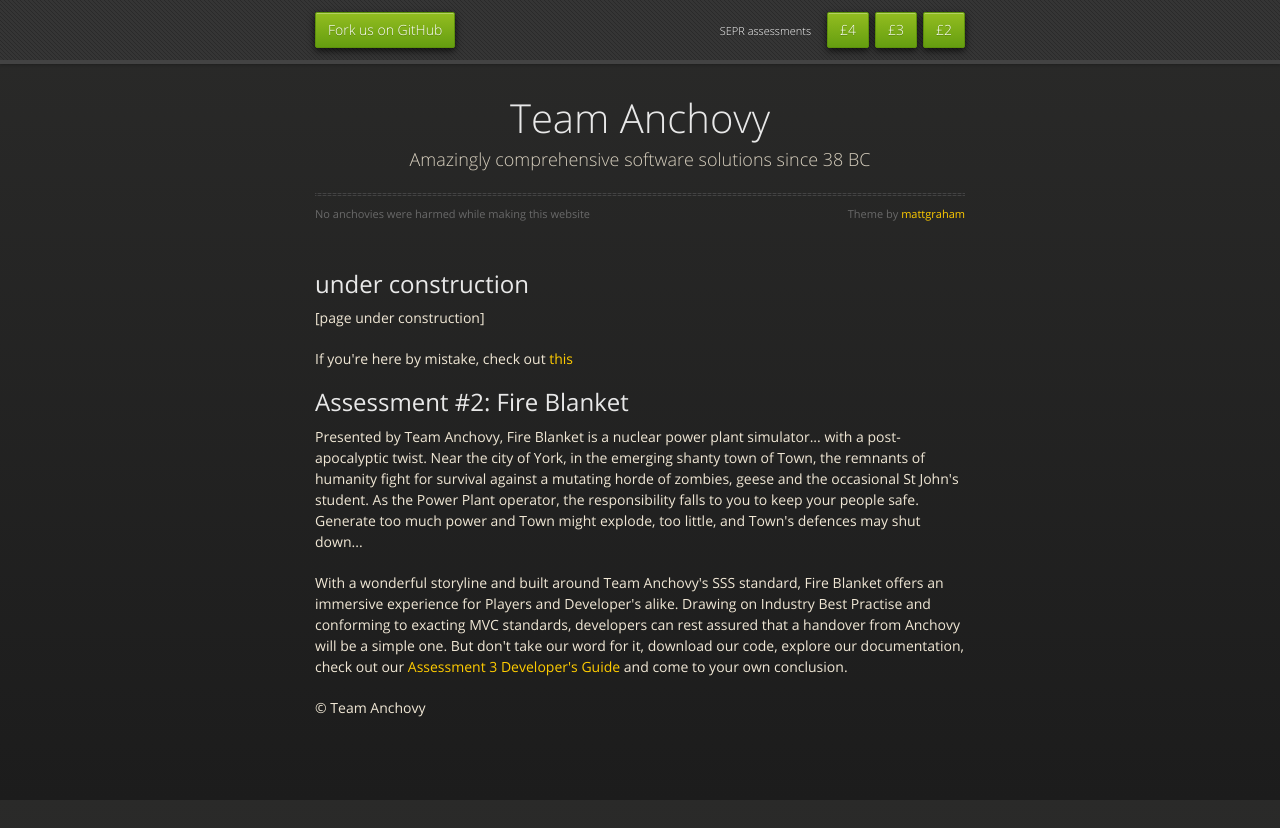
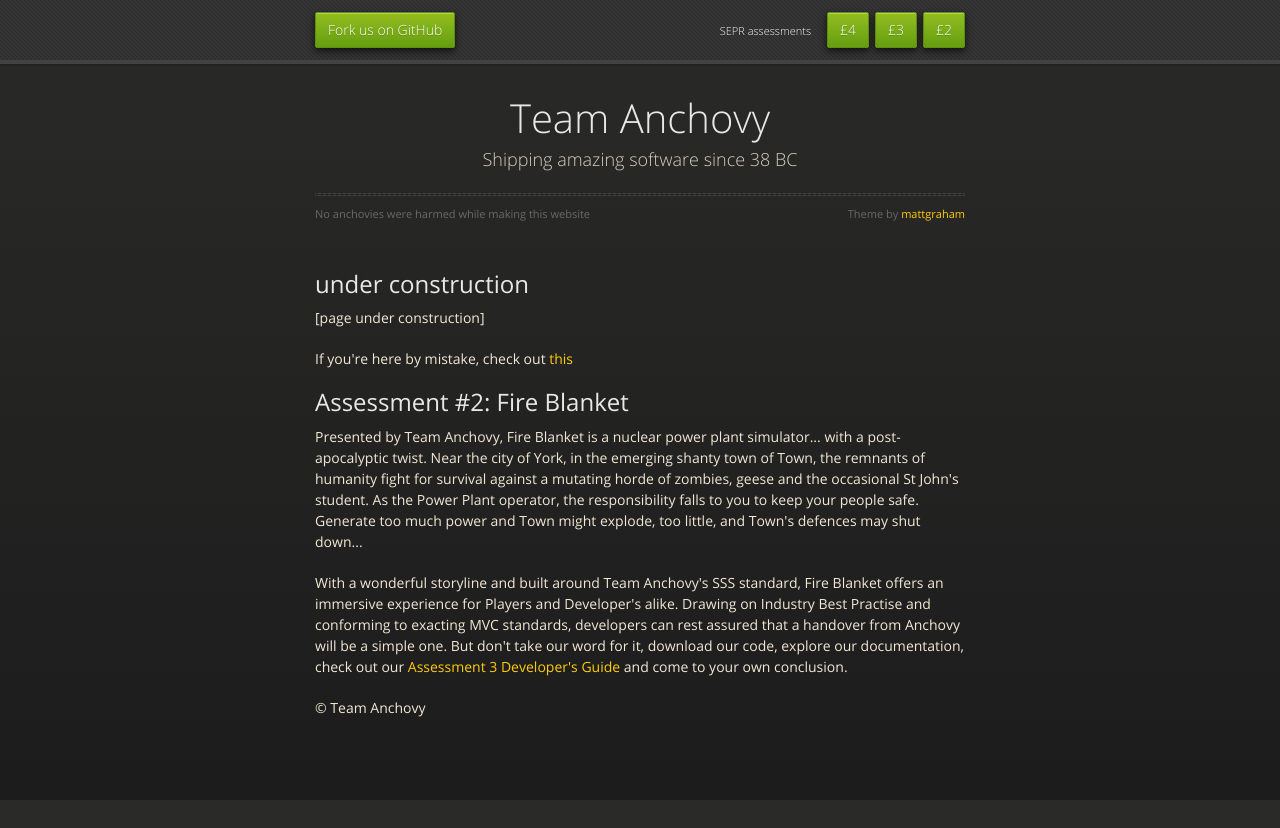
Before and after one commit to kw701/teamanchovy.github.com, a plain HTML site: page index.html in a window 1280 px wide. Drawn offline with nearby package versions, Linux system fonts and the light colour scheme.

Commit message:
Update index.html

```diff
--- a/index.html
+++ b/index.html
@@ -32,7 +32,7 @@
       <section>
         <div id="title">
           <h1>Team Anchovy</h1>
-          <p>Amazingly comprehensive software solutions since 38 BC</p>
+          <p>Shipping amazing software since 38 BC</p>
           <hr>
           <span class="credits left">No anchovies were harmed while making this website</span>
           <span class="credits right">Theme by <a href="http://twitter.com/#!/michigangraham">mattgraham</a></span>
```
